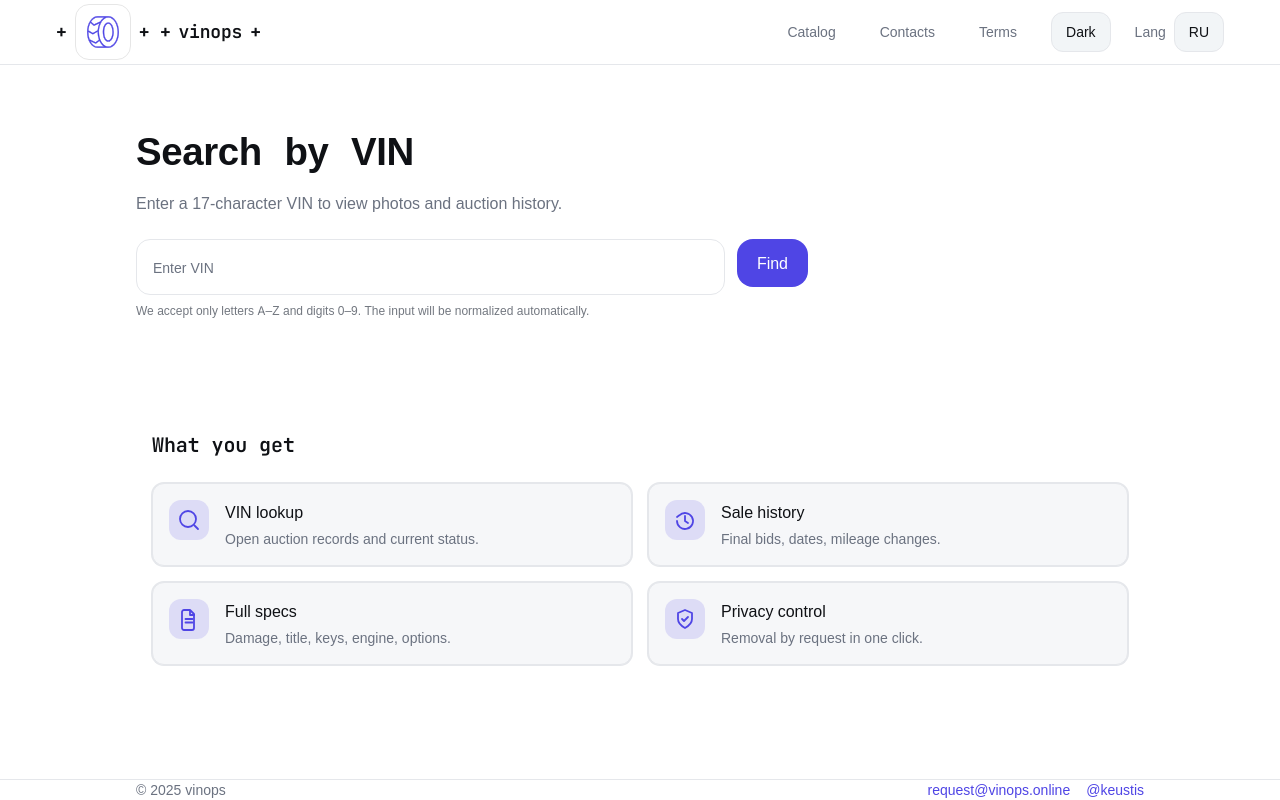
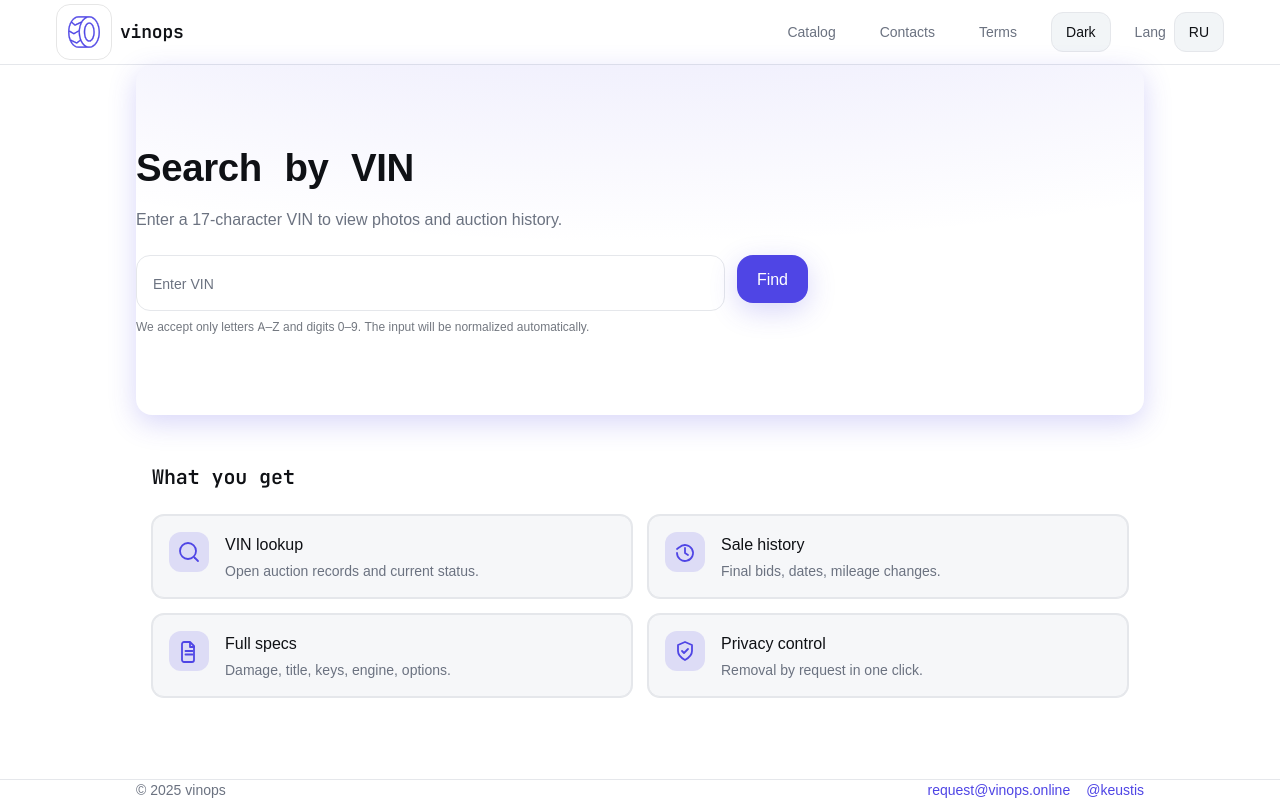
Before and after one commit to KestutisTreciokas/vinops, a Next.js app in the folder frontend/: page /en in a window 1280 px wide. Built offline with nearby package versions, Linux system fonts and the light colour scheme.

Commit message:
S1-A: clean stray '+' in header; hero class; remove hero search glow

```diff
--- a/frontend/src/app/[lang]/layout.tsx
+++ b/frontend/src/app/[lang]/layout.tsx
@@ -26,11 +26,11 @@ export default function LangLayout({
     <div className="min-h-screen flex flex-col bg-bg-canvas text-fg-default">
       <header className="site-header">
         <div className="inner">
-          <Link href={`/${params.lang}`} className="logo flex items-center gap-2" aria-label="vinops">
-+              <img className="logo-img-light" src="/svg/brand/property-1-brand-theme-light-size-56.svg" alt="" aria-hidden="true" width="56" height="56" />
-+              <img className="logo-img-dark"  src="/svg/brand/property-1-brand-theme-dark-size-56.svg"  alt="" aria-hidden="true" width="56" height="56" />
-+              <span className="logo-text">vinops</span>
-+            </Link>
+          <Link href={`/`} className="logo flex items-center gap-2" aria-label="vinops">
+  <img className="logo-img-light" src="/svg/brand/property-1-brand-theme-light-size-56.svg" alt="" aria-hidden="true" width="56" height="56" />
+  <img className="logo-img-dark"  src="/svg/brand/property-1-brand-theme-dark-size-56.svg"  alt="" aria-hidden="true" width="56" height="56" />
+  <span className="logo-text">vinops</span>
+</Link>
           <nav className="flex items-center gap-6">
             {NAV.map((n) => (
               <NavLink key={n.href} href={href(n.href)}>
--- a/frontend/src/app/[lang]/page.tsx
+++ b/frontend/src/app/[lang]/page.tsx
@@ -33,7 +33,7 @@ export default function Home({ params }: { params: { lang: 'en' | 'ru' } }) {
   return (
     <>
       <Script id="ld-search" type="application/ld+json" dangerouslySetInnerHTML={{ __html: JSON.stringify(ld) }} />
-      <section className="py-16">
+      <section className="py-20 hero brand-gradient rounded-2xl glow-brand">
         <h1 className="h1 mb-4">
           {t('Search by VIN', 'Поиск по VIN')}
         </h1>
@@ -59,7 +59,7 @@ export default function Home({ params }: { params: { lang: 'en' | 'ru' } }) {
             aria-label={t('VIN', 'VIN')}
             maxLength={23} /* позволяем вставить с пробелами/дефисами, очищаем сами */
           />
-          <button type="submit" className="btn btn-primary btn-lg">
+          <button type="submit" className="btn btn-primary btn-lg glow-brand">
             {t('Find', 'Найти')}
           </button>
         </form>
--- a/frontend/src/styles/globals.css
+++ b/frontend/src/styles/globals.css
@@ -1497,3 +1497,18 @@ h3, .h3 { font-size: var(--fs-h3); line-height: 1.35;        font-weight: 600; }
   box-shadow: none !important;
   border-color: var(--border-muted);
 }
+
+/* __S1_A_HERO_INPUT_TWEAK__ — hero search input: no glow/outline */
+.hero .input,
+.hero input[type="text"],
+.hero input[type="search"]{
+  outline: none !important;
+  box-shadow: none !important;
+}
+.hero .input:focus,
+.hero input[type="text"]:focus,
+.hero input[type="search"]:focus{
+  outline: none !important;
+  box-shadow: none !important;
+  border-color: var(--border-muted);
+}
```
